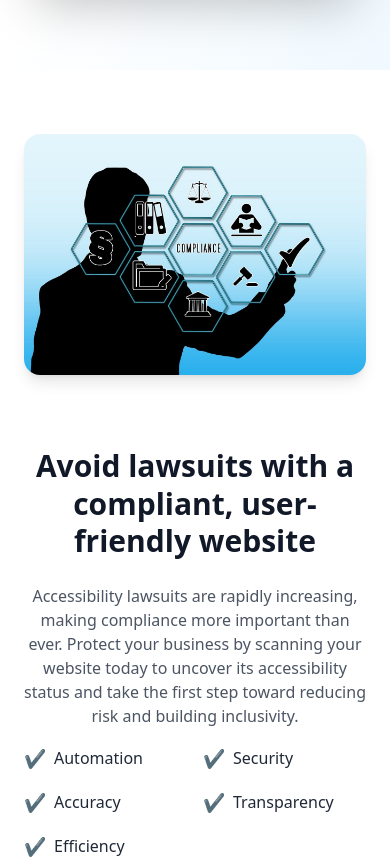
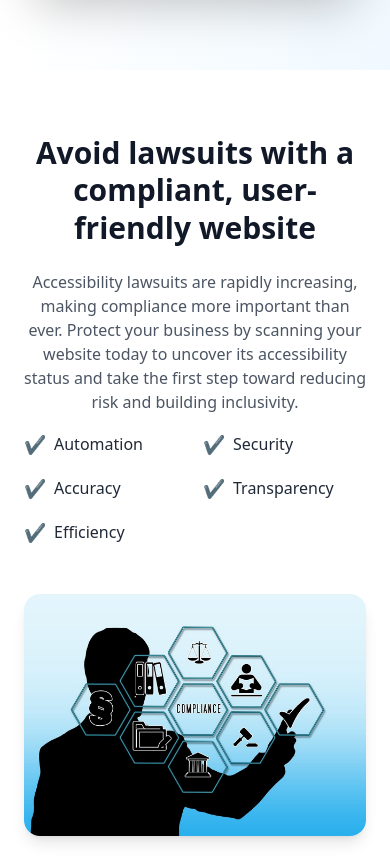
Before and after one commit to abhishek145/getitc, a React (Create React App) app: page / in a window 390 px wide. Shown: the part 900-1759 px from the top of the page. Built offline with nearby package versions, Linux system fonts and the light colour scheme.

Commit message:
added footer and correct this content

```diff
--- a/src/Pages/Home/home.js
+++ b/src/Pages/Home/home.js
@@ -134,41 +134,20 @@ export default function Home() {
       {/* About & Mission */}
       <div className="bg-white py-16 px-6 lg:px-12 max-w-7xl mx-auto">
   <div className="grid md:grid-cols-2 gap-12 items-center">
-          <div>
-            <motion.img
-              src={aboutImage}
-              alt="About Compliance"
-              className="rounded-2xl shadow-lg mb-6 w-full"
-              initial={{ opacity: 0, x: -100 }}
-              whileInView={{ opacity: 1, x: 0 }}
-              viewport={{ once: true }}
-              transition={{ duration: 1 }}
-            />
-            {/* <motion.div
-              className="bg-teal-800 text-white p-6 rounded-2xl shadow-md"
-              initial={{ opacity: 0, y: 50 }}
-              whileInView={{ opacity: 1, y: 0 }}
-              viewport={{ once: true }}
-              transition={{ duration: 1, delay: 0.3 }}
-            >
-              <p className="text-xs uppercase tracking-wider font-semibold mb-2">Our Mission</p>
-              <p className="text-lg leading-relaxed">
-                Empower businesses to stay compliant, protect data, and automate reporting with reliable tools.
-              </p>
-            </motion.div> */}
-          </div>
+
+    {/* Text first on mobile, left on desktop */}
     <motion.div
+      className="order-1 md:order-2" // <-- key change
       initial={{ opacity: 0, x: 100 }}
       whileInView={{ opacity: 1, x: 0 }}
       viewport={{ once: true }}
       transition={{ duration: 1 }}
     >
-            <h2 className="text-3xl md:text-4xl font-bold text-gray-900 leading-tight mb-6">Avoid lawsuits with a compliant, user-friendly website
-
+      <h2 className="text-3xl md:text-4xl font-bold text-gray-900 leading-tight mb-6">
+        Avoid lawsuits with a compliant, user-friendly website
       </h2>
       <p className="text-gray-600 mb-4">
         Accessibility lawsuits are rapidly increasing, making compliance more important than ever. Protect your business by scanning your website today to uncover its accessibility status and take the first step toward reducing risk and building inclusivity.
-
       </p>
 
       <div className="grid grid-cols-2 gap-4">
@@ -187,8 +166,23 @@ export default function Home() {
         ))}
       </div>
     </motion.div>
+
+    {/* Image after text on mobile */}
+    <div className="order-2 md:order-1">  {/* <-- key change */}
+      <motion.img
+        src={aboutImage}
+        alt="About Compliance"
+        className="rounded-2xl shadow-lg mb-6 w-full"
+        initial={{ opacity: 0, x: -100 }}
+        whileInView={{ opacity: 1, x: 0 }}
+        viewport={{ once: true }}
+        transition={{ duration: 1 }}
+      />
+    </div>
+
   </div>
 </div>
+
 
       {/* Compliance Cards */}
       <div className="px-6 md:px-16 py-12">
```
Lines whose indentation alone changed are shown as unchanged.
